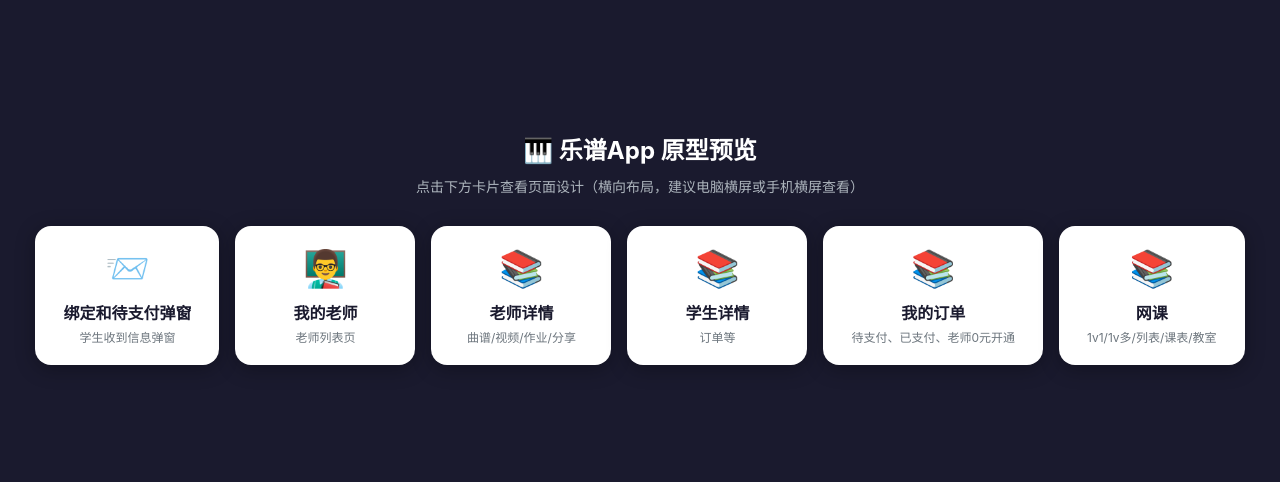
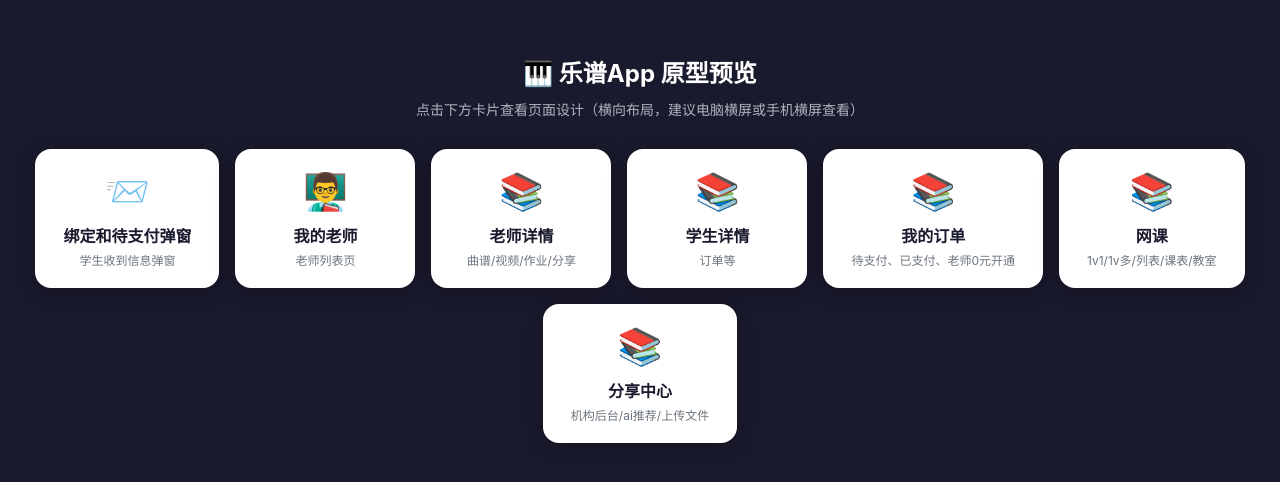
Before and after one commit to fangzl112866-cell/music-app-preview, a plain HTML site: page index.html in a window 1280 px wide. Shown: the part 152-634 px from the top of the page. Drawn offline with Linux system fonts and the light colour scheme.

Commit message:
分享中心

```diff
--- a/index.html
+++ b/index.html
@@ -71,6 +71,12 @@
       <div class="page-desc">1v1/1v多/列表/课表/教室</div>
     </a>
 
+     <a href="teacher-share-center.html" class="page-card">
+      <div class="page-icon">📚</div>
+      <div class="page-title">分享中心</div>
+      <div class="page-desc">机构后台/ai推荐/上传文件</div>
+    </a>
+
 
   </div>
 </body>
```
